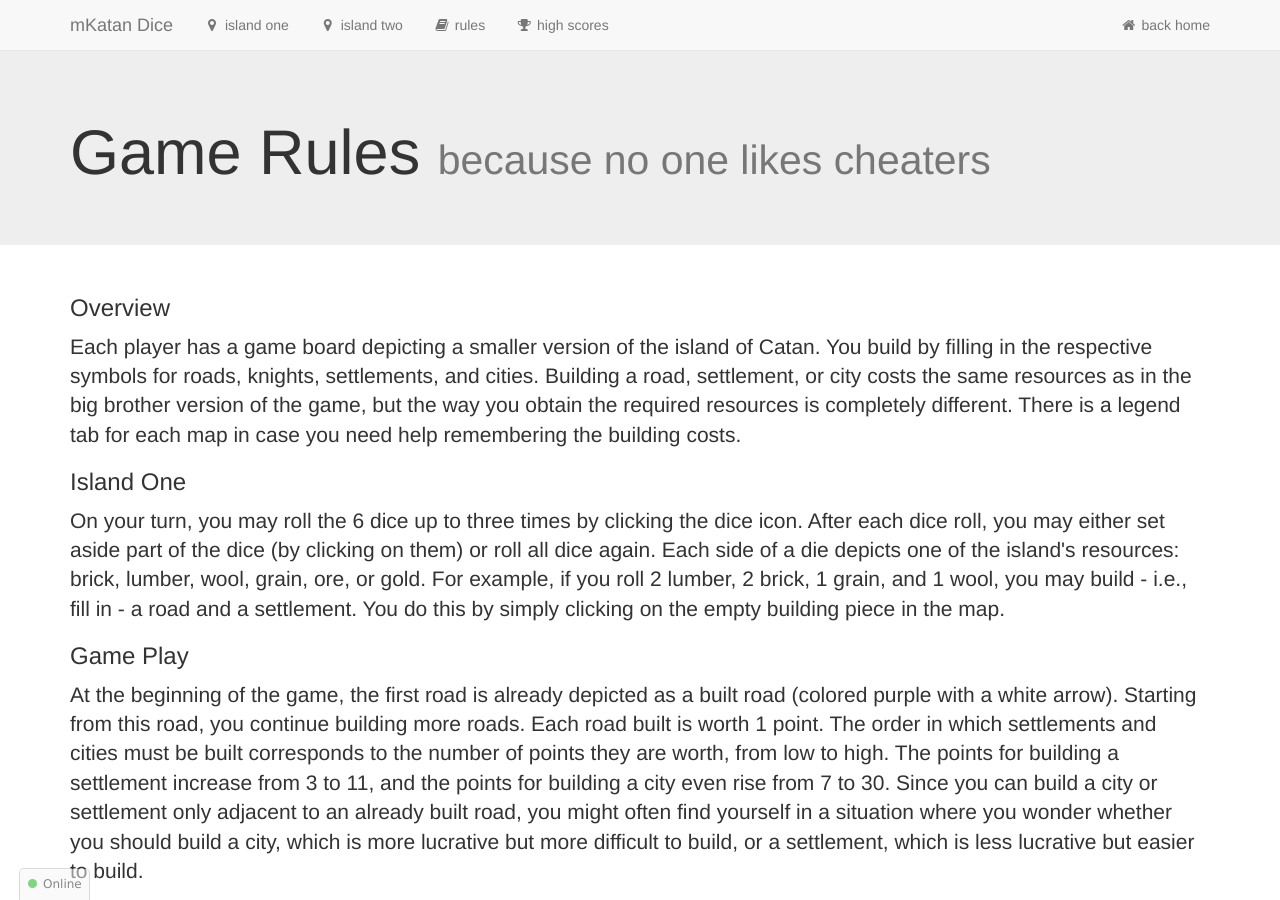
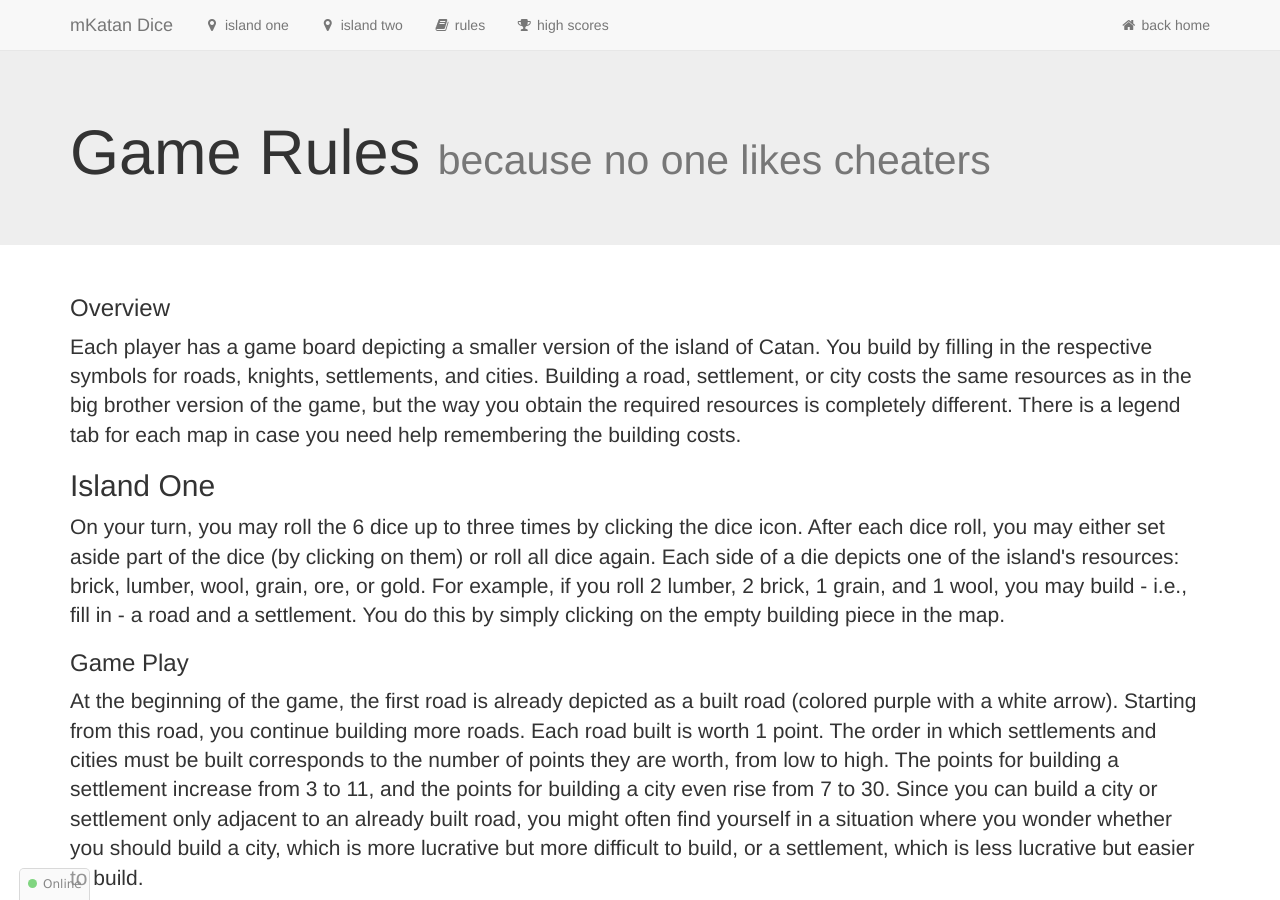
Before and after one commit to rymoio/apps, a Jekyll site: the page built from mkatandice/rules/index.html, in a window 1280 px wide and 900 px high. Built offline with Jekyll 4.4.1, drawn with Linux system fonts in a browser that asks for light colours.

```diff
--- a/mkatandice/index.html
+++ b/mkatandice/index.html
@@ -36,7 +36,7 @@ nav: main
                     <h4>Island Two</h4>
                     <p>This represents the "plus" version of the game which more closely mirrors the classic boardgame. Players accumulate victory points in a battle to reach the winning number - 10!</p>
                     <p>This is best played by <span class="label label-warning">2-4 players</span> (for multi-player games, just share this app with your friends!).</p>
-                    <p class="text-muted">Coming soon...</p>
+                    <a href="/mkatandice/islandtwo" class="btn btn-default" role="button">Play map <i class="fa fa-map-marker fa-fw"></i></a>
                 </div>
             </div>
 
--- a/mkatandice/rules/index.html
+++ b/mkatandice/rules/index.html
@@ -13,7 +13,7 @@ nav: main
     <h3>Overview</h3>
     <p class="lead">Each player has a game board depicting a smaller version of the island of Catan. You build by filling in the respective symbols for roads, knights, settlements, and cities. Building a road, settlement, or city costs the same resources as in the big brother version of the game, but the way you obtain the required resources is completely different. There is a legend tab for each map in case you need help remembering the building costs.</p>
 
-    <h3>Island One</h3>
+    <h2>Island One</h2>
     <p class="lead">On your turn, you may roll the 6 dice up to three times by clicking the dice icon. After each dice roll, you may either set aside part of the dice (by clicking on them) or roll all dice again. Each side of a die depicts one of the island's resources: brick, lumber, wool, grain, ore, or gold. For example, if you roll 2 lumber, 2 brick, 1 grain, and 1 wool, you may build - i.e., fill in - a road and a settlement. You do this by simply clicking on the empty building piece in the map.</p>
 
     <h3>Game Play</h3>
@@ -23,7 +23,7 @@ nav: main
 
     <hr>
 
-    <h3>Island Two</h3>
+    <h2>Island Two</h2>
     <p class="lead">In the dice game described above, each player individually tries to get the best score; in the "Plus" version on Island Two, however, the players directly compete with each other (similar to the original boardgame version). Like in the board game, in the "Plus" each settlement you have built is worth 1 victory point and each city is worth 2 victory points. Furthermore, if you are the first player to build 3 knights, you may mark the "Largest Army" on your sheet, and if you are the first player to build 5 roads, you mark the "Longest Road." The "Largest Army" and the "Longest Road" are each worth 2 victory points; if another player builds more knights or roads than you, you lose the 2 victory points.</p>
     <p class="lead">The first player to reach 10 victory points wins the game.</p>
 
```
Also changed, not shown: 1 other file.
